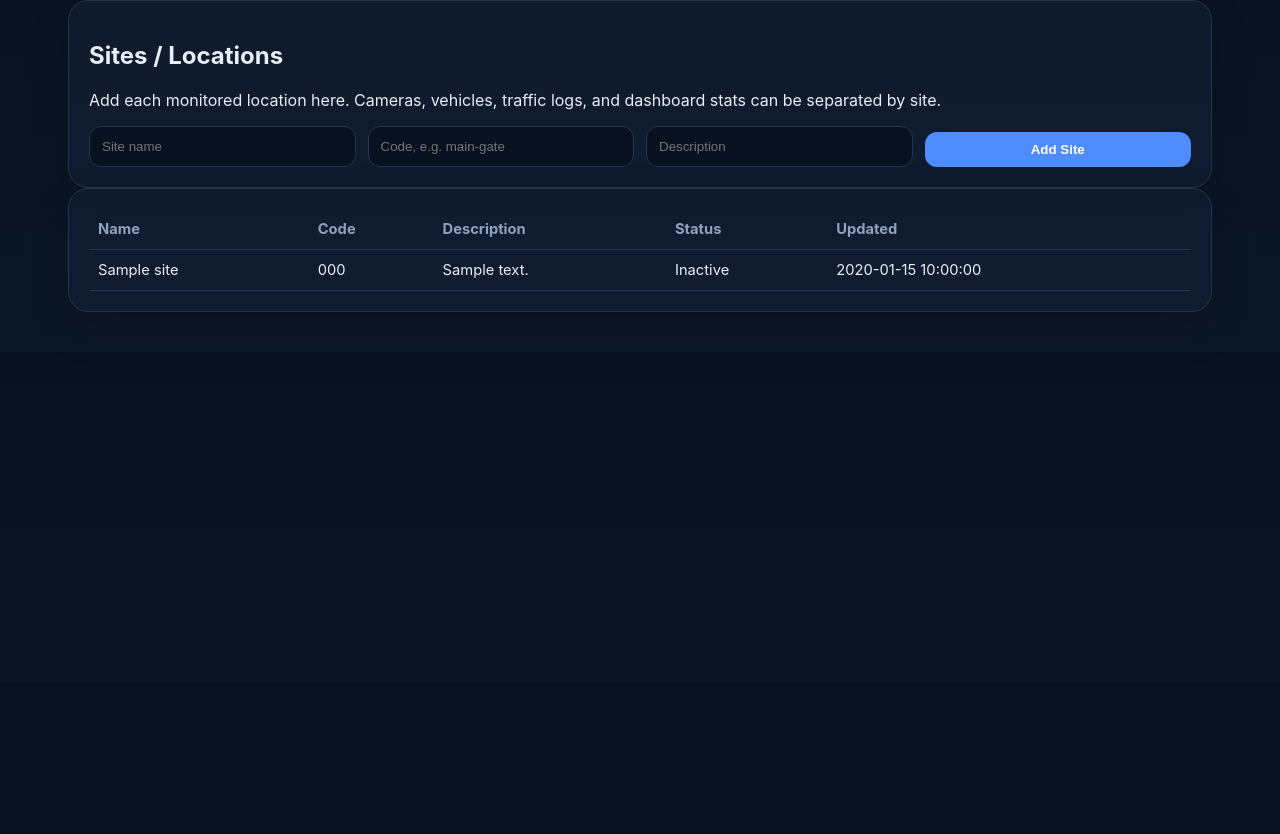
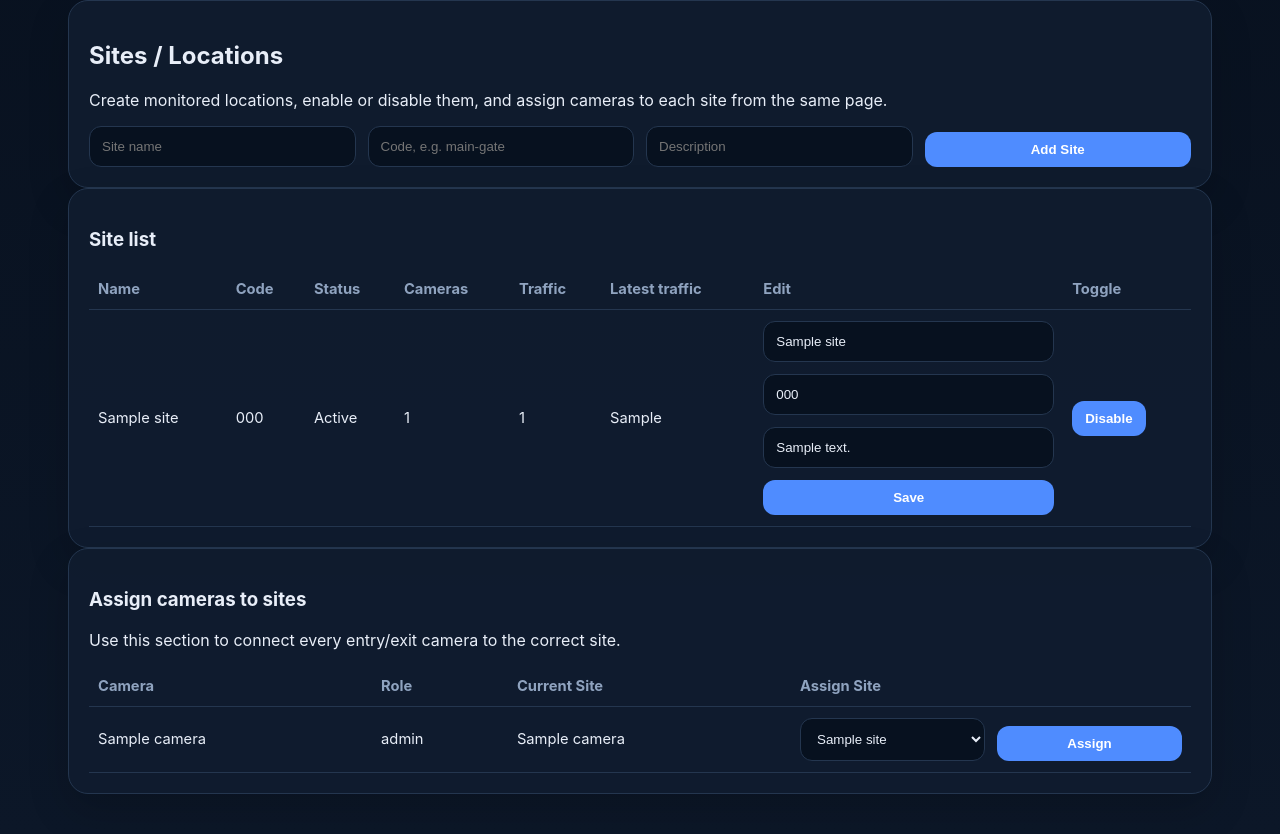
Before and after one commit to bahram-khakbaz/ai-license-plate-access-platform, a Python web app: template templates/settings_sites.html in a window 1280 px wide. Shown: the part 118-952 px from the top of the page. Before the commit the page ends 430 px from the top, so only its background shows below. Run offline with Jinja, Linux system fonts and the light colour scheme; the template is opened without the code that fills it: most values are stand-ins (such as "Sample title", 1, 10 or a date in 2020).

Commit message:
Integrate camera assignment into site management

```diff
--- a/templates/settings_sites.html
+++ b/templates/settings_sites.html
@@ -2,22 +2,103 @@
 {% block content %}
 <section class="panel">
   <h2>Sites / Locations</h2>
-  <p class="muted">Add each monitored location here. Cameras, vehicles, traffic logs, and dashboard stats can be separated by site.</p>
+  <p class="muted">Create monitored locations, enable or disable them, and assign cameras to each site from the same page.</p>
+
   <form method="post" class="form inline">
+    <input type="hidden" name="action" value="save_site">
     <input name="name" placeholder="Site name" required>
-    <input name="code" placeholder="Code, e.g. main-gate" required>
+    <input name="code" placeholder="Code, e.g. main-gate">
     <input name="description" placeholder="Description">
     <button class="button">Add Site</button>
   </form>
 </section>
+
 <section class="panel">
+  <h3>Site list</h3>
   <table>
-    <thead><tr><th>Name</th><th>Code</th><th>Description</th><th>Status</th><th>Updated</th></tr></thead>
+    <thead>
+      <tr>
+        <th>Name</th>
+        <th>Code</th>
+        <th>Status</th>
+        <th>Cameras</th>
+        <th>Traffic</th>
+        <th>Latest traffic</th>
+        <th>Edit</th>
+        <th>Toggle</th>
+      </tr>
+    </thead>
     <tbody>
     {% for s in sites %}
-      <tr><td>{{ s.name }}</td><td>{{ s.code }}</td><td>{{ s.description or '-' }}</td><td>{{ 'Active' if s.is_active else 'Inactive' }}</td><td>{{ s.updated_at }}</td></tr>
+      <tr>
+        <td>{{ s.name }}</td>
+        <td>{{ s.code or '-' }}</td>
+        <td>{{ 'Active' if s.enabled else 'Inactive' }}</td>
+        <td>{{ s.camera_count }}</td>
+        <td>{{ s.traffic_count }}</td>
+        <td>{{ s.latest_traffic }}</td>
+        <td>
+          <form method="post" class="form inline compact">
+            <input type="hidden" name="action" value="save_site">
+            <input type="hidden" name="site_id" value="{{ s.id }}">
+            <input name="name" value="{{ s.name }}" required>
+            <input name="code" value="{{ s.code or '' }}">
+            <input name="description" value="{{ s.description or '' }}">
+            <input type="hidden" name="enabled" value="{{ s.enabled }}">
+            <button class="button secondary">Save</button>
+          </form>
+        </td>
+        <td>
+          <form method="post">
+            <input type="hidden" name="action" value="toggle_site">
+            <input type="hidden" name="site_id" value="{{ s.id }}">
+            <button class="button secondary">{{ 'Disable' if s.enabled else 'Enable' }}</button>
+          </form>
+        </td>
+      </tr>
     {% endfor %}
     </tbody>
   </table>
 </section>
+
+<section class="panel">
+  <h3>Assign cameras to sites</h3>
+  <p class="muted">Use this section to connect every entry/exit camera to the correct site.</p>
+
+  <table>
+    <thead>
+      <tr>
+        <th>Camera</th>
+        <th>Role</th>
+        <th>Current Site</th>
+        <th>Assign Site</th>
+      </tr>
+    </thead>
+    <tbody>
+      {% for camera in cameras %}
+      <tr>
+        <td>{{ camera.name }}</td>
+        <td>{{ camera.gate_role or '-' }}</td>
+        <td>{{ camera.site_name or '-' }}</td>
+        <td>
+          <form method="post" class="form inline compact">
+            <input type="hidden" name="action" value="assign_camera">
+            <input type="hidden" name="camera_id" value="{{ camera.id }}">
+            <select name="site_id">
+              {% for s in sites %}
+                <option value="{{ s.id }}" {% if camera.site_id|string == s.id|string %}selected{% endif %}>{{ s.name }}</option>
+              {% endfor %}
+            </select>
+            <button class="button">Assign</button>
+          </form>
+        </td>
+      </tr>
+      {% else %}
+      <tr>
+        <td colspan="4">No cameras have been registered yet.</td>
+      </tr>
+      {% endfor %}
+    </tbody>
+  </table>
+</section>
 {% endblock %}
```
